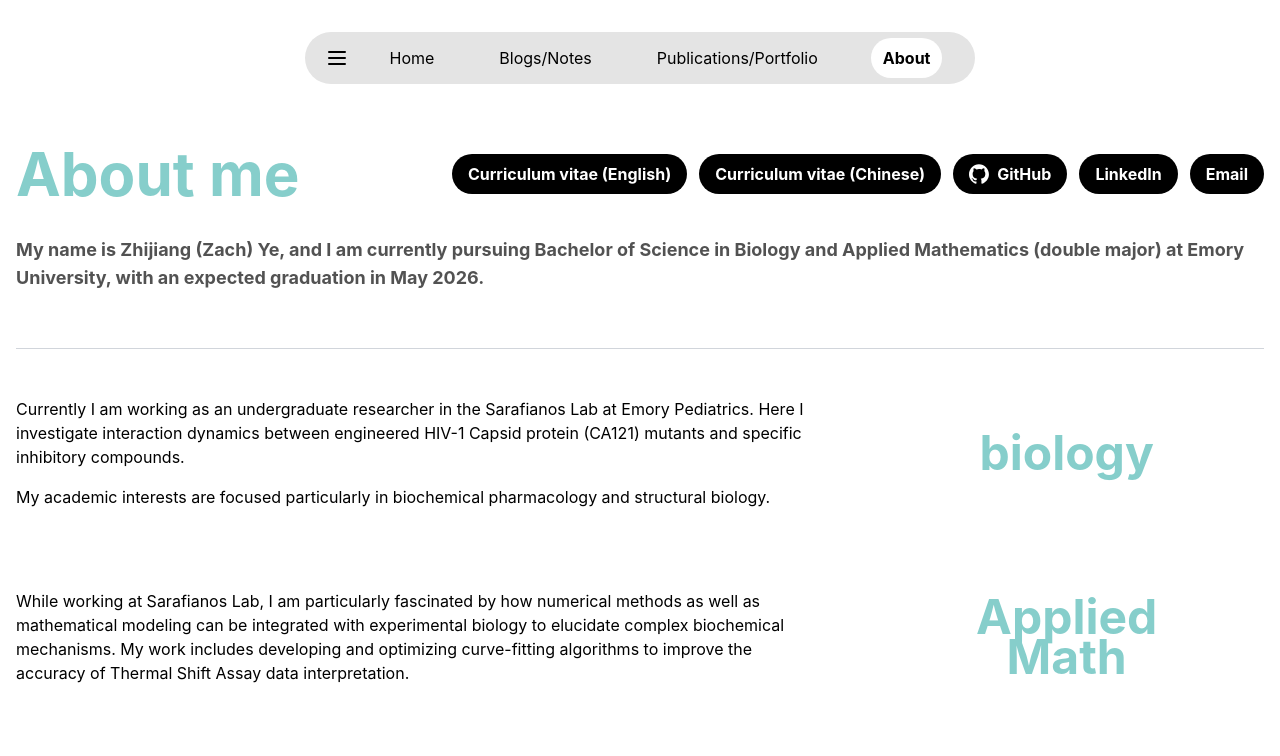
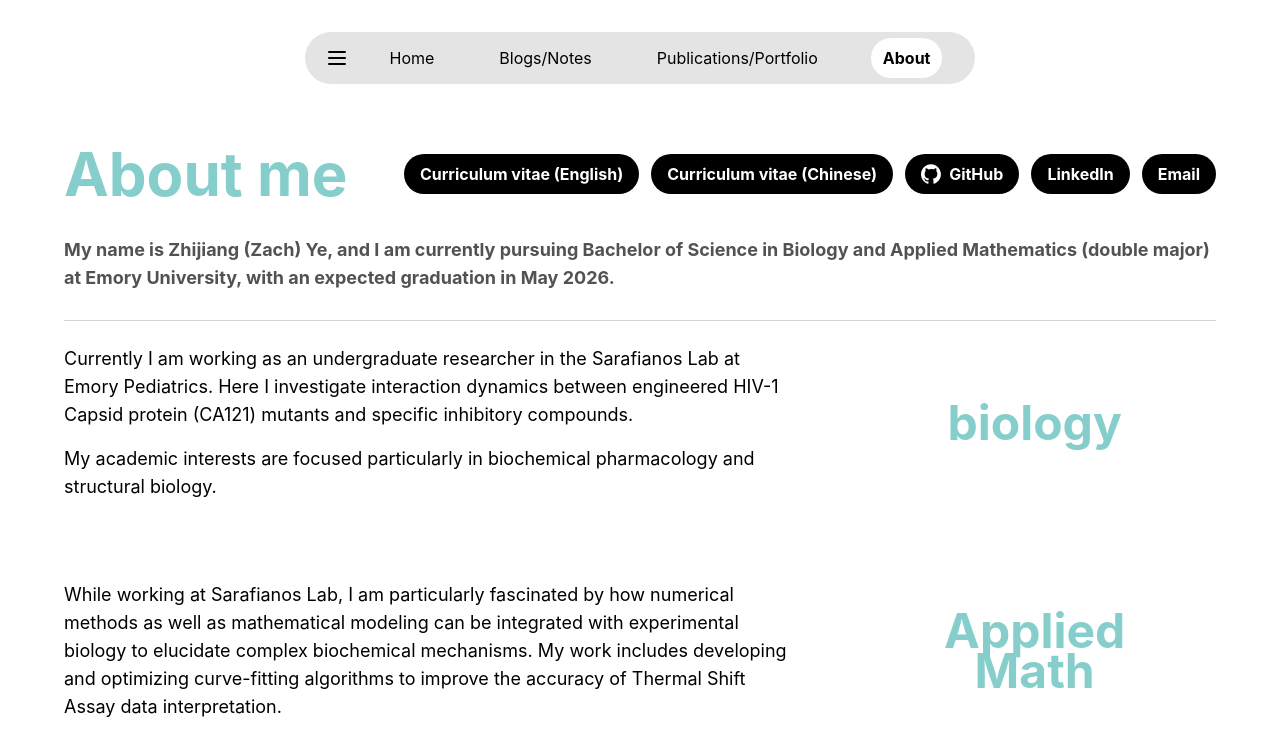
Before and after one commit to Chloriiin/zzzzzachye.github.io, a Next.js app: page /about in a window 1280 px wide. Shown: the top 756 px of the page. Built offline with nearby package versions, Linux system fonts and the light colour scheme.

Commit message:
Adjust spacing around divider and unify paragraph font sizes on About page

```diff
--- a/src/app/about/page.tsx
+++ b/src/app/about/page.tsx
@@ -1,7 +1,7 @@
 export default function About() {
   return (
     <main className="flex min-h-screen flex-col items-center px-2 sm:px-4 pt-16 pb-24">
-      <div className="w-full max-w-6xl xl:max-w-7xl">
+      <div className="w-full max-w-5xl xl:max-w-6xl">
         <div className="flex flex-col items-start mt-6">
           <div className="w-full flex flex-col lg:flex-row lg:items-center lg:justify-between mb-8 px-2 sm:px-0">
             <h1 className="text-5xl md:text-6xl font-bold whitespace-nowrap mb-6 lg:mb-0 text-[#86CECB]">
@@ -64,20 +64,20 @@ export default function About() {
             </div>
           </div>
 
-          <p className="text-lg mb-6 font-bold text-[#525252] px-2 sm:px-0">
+          <p className="text-lg mb-3 font-bold text-[#525252] px-2 sm:px-0">
             My name is Zhijiang (Zach) Ye, and I am currently pursuing Bachelor of Science in Biology and Applied
             Mathematics (double major) at Emory University, with an expected graduation in May 2026.
           </p>
 
-          <hr className="w-full border-gray-300 my-8" />
+          <hr className="w-full border-gray-300 my-4" />
 
-          <div className="grid grid-cols-1 md:grid-cols-3 gap-8 w-full mt-4 px-2 sm:px-0">
+          <div className="grid grid-cols-1 md:grid-cols-3 gap-8 w-full mt-2 px-2 sm:px-0">
             {/* Biology Section */}
             <div className="md:col-span-2 pr-0 md:pr-8">
-              <p className="text-base text-black mb-4">
+              <p className="text-lg text-black mb-4">
                 Currently I am working as an undergraduate researcher in the Sarafianos Lab at Emory Pediatrics. Here I investigate interaction dynamics between engineered HIV-1 Capsid protein (CA121) mutants and specific inhibitory compounds.
               </p>
-              <p className="text-base text-black">
+              <p className="text-lg text-black">
                 My academic interests are focused particularly in biochemical pharmacology and structural biology.
               </p>
             </div>
@@ -87,7 +87,7 @@ export default function About() {
 
             {/* Applied Math Section */}
             <div className="md:col-span-2 pr-0 md:pr-8 pt-8 md:pt-12">
-              <p className="text-base text-black">
+              <p className="text-lg text-black">
                 While working at Sarafianos Lab, I am particularly fascinated by how numerical methods as well as mathematical modeling can be integrated with experimental biology to elucidate complex biochemical mechanisms. My work includes developing and optimizing curve-fitting algorithms to improve the accuracy of Thermal Shift Assay data interpretation.
               </p>
             </div>
```
